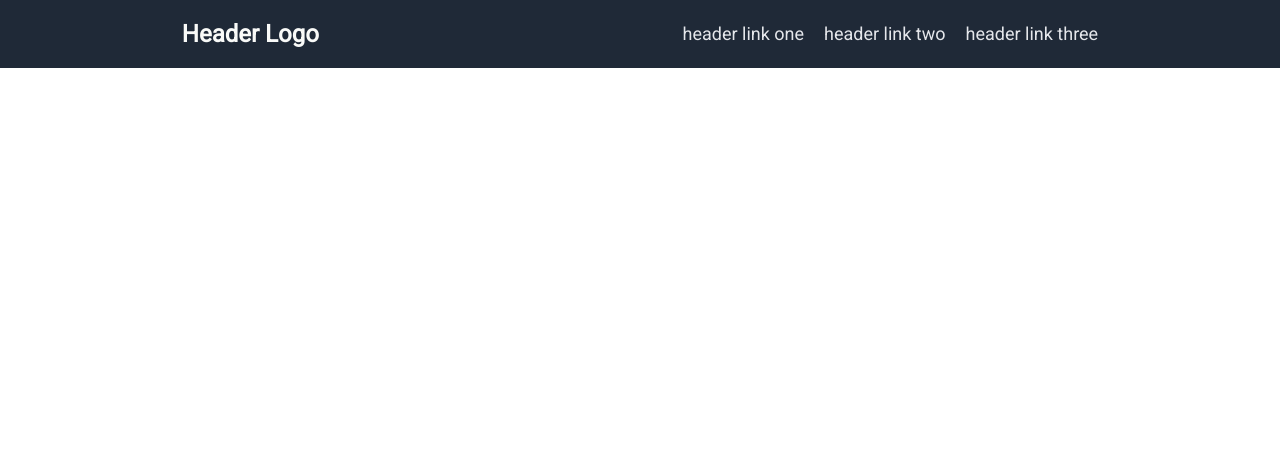
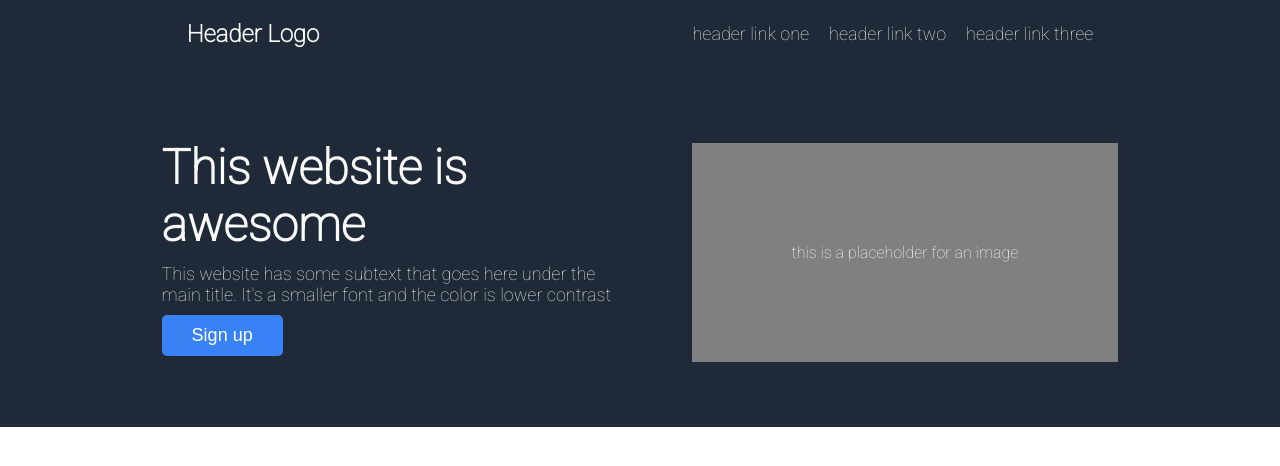
Before and after one commit to ahmadinator/landing-page, a plain HTML site: page index.html in a window 1280 px wide. Drawn offline with Linux system fonts and the light colour scheme.

Commit message:
Finish top section

```diff
--- a/index.html
+++ b/index.html
@@ -4,7 +4,9 @@
     <meta charset="UTF-8">
     <meta http-equiv="X-UA-Compatible" content="IE=edge">
     <meta name="viewport" content="width=device-width, initial-scale=1.0">
-    <link href='http://fonts.googleapis.com/css?family=Roboto' rel='stylesheet' type='text/css'>
+    <link rel="preconnect" href="https://fonts.googleapis.com">
+    <link rel="preconnect" href="https://fonts.gstatic.com" crossorigin />
+    <link href='http://fonts.googleapis.com/css?family=Roboto:wght@100&display=swap' rel='stylesheet' type='text/css'>
     <link rel="stylesheet" href="./style.css">
     <title>Document</title>
 </head>
@@ -18,6 +20,14 @@
                 <a>header link three</a>
             </div>
         </div>
+        <div class="intro">
+            <div id="intro-left">
+                <h1 id="maintext">This website is awesome</h1>
+                <p id="mainsecondary">This website has some subtext that goes here under the main title. It's a smaller font and the color is lower contrast</p>
+                <button id="signupbtn">Sign up</button>
+            </div>
+            <div id="image-placeholder">this is a placeholder for an image</div>
+        </div>
     </div>
 </body>
 </html>
--- a/style.css
+++ b/style.css
@@ -1,7 +1,8 @@
 body {
     display: flex;
     flex-direction: column;
-    font-family: "Roboto", system-ui, Verdana, sans-serif;
+    justify-content: space-around;
+    font-family: "Roboto", sans-serif;
     margin: 0;
 }
 
@@ -25,3 +26,46 @@ body {
     font-size: 18px;
     color: #e5e7eb;
 }
+
+.intro {
+    display: flex;
+    justify-content: center;
+    align-items: center;
+    flex-wrap: wrap;
+    margin: 65px;
+}
+#intro-left {
+    display: flex;
+    flex-basis: 450px;
+    flex-wrap: wrap;
+    flex-direction: column;
+    gap: 10px;
+    margin-right: 80px;
+}
+#image-placeholder {
+    background-color: gray;
+    color: white;
+    margin-top: 10px;
+    padding: 100px;
+}
+#maintext {
+    font-size: 48px;
+    margin: 0;
+    color: #F9FAF8;
+    font-weight: bolder;
+}
+#mainsecondary {
+    font-size: 18px;
+    color: #E5E7EB;
+    margin: 0;
+}
+#signupbtn {
+    background-color: #3882f6;
+    color: white;
+    font-size: large;
+    border-color: #3882f6;
+    border-radius: 5px;
+    border-style: none;
+    padding: 10px 30px 10px 30px;
+    align-self: flex-start;
+}
```
Also changed, not shown: placeholder.png (deleted).
